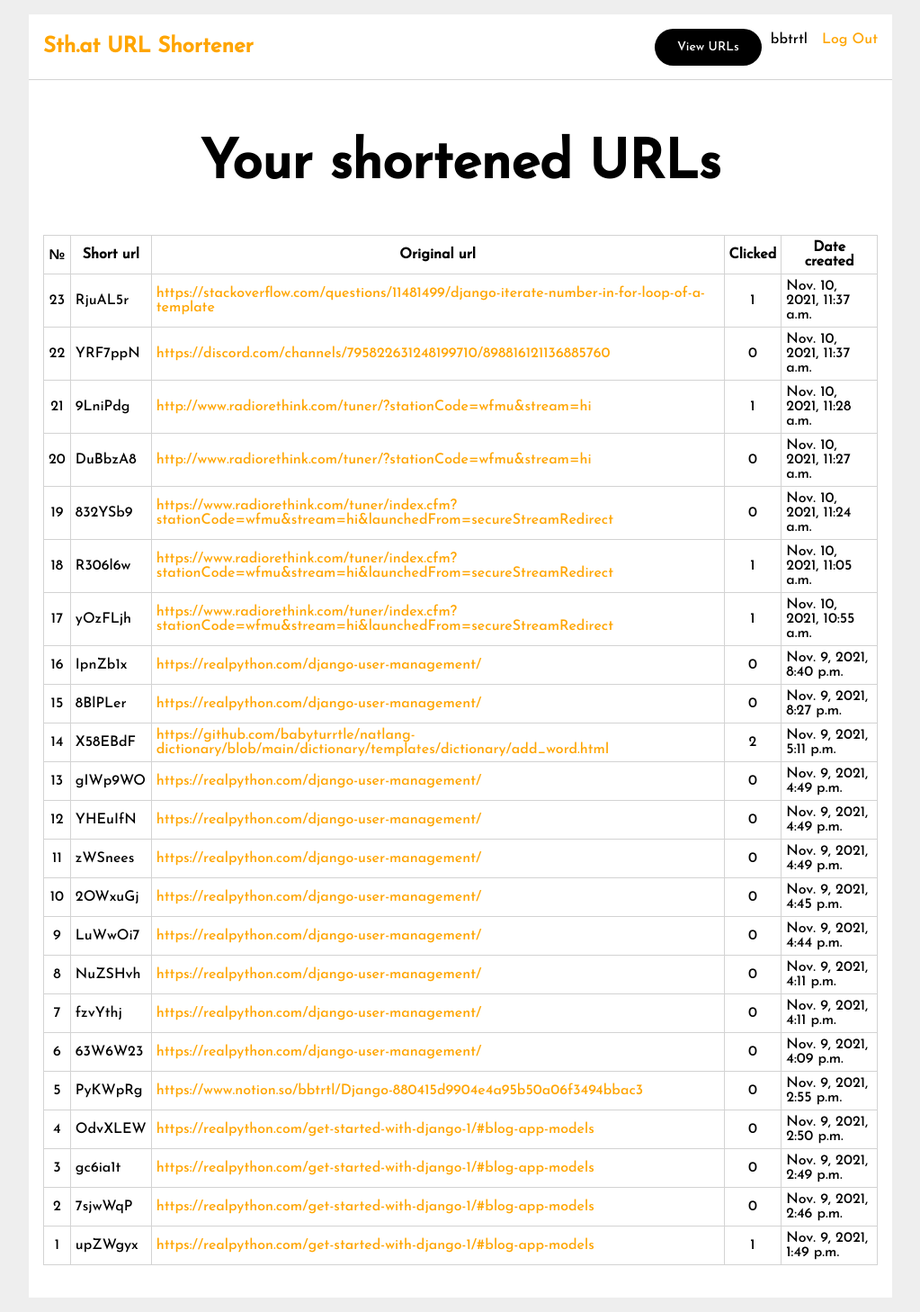
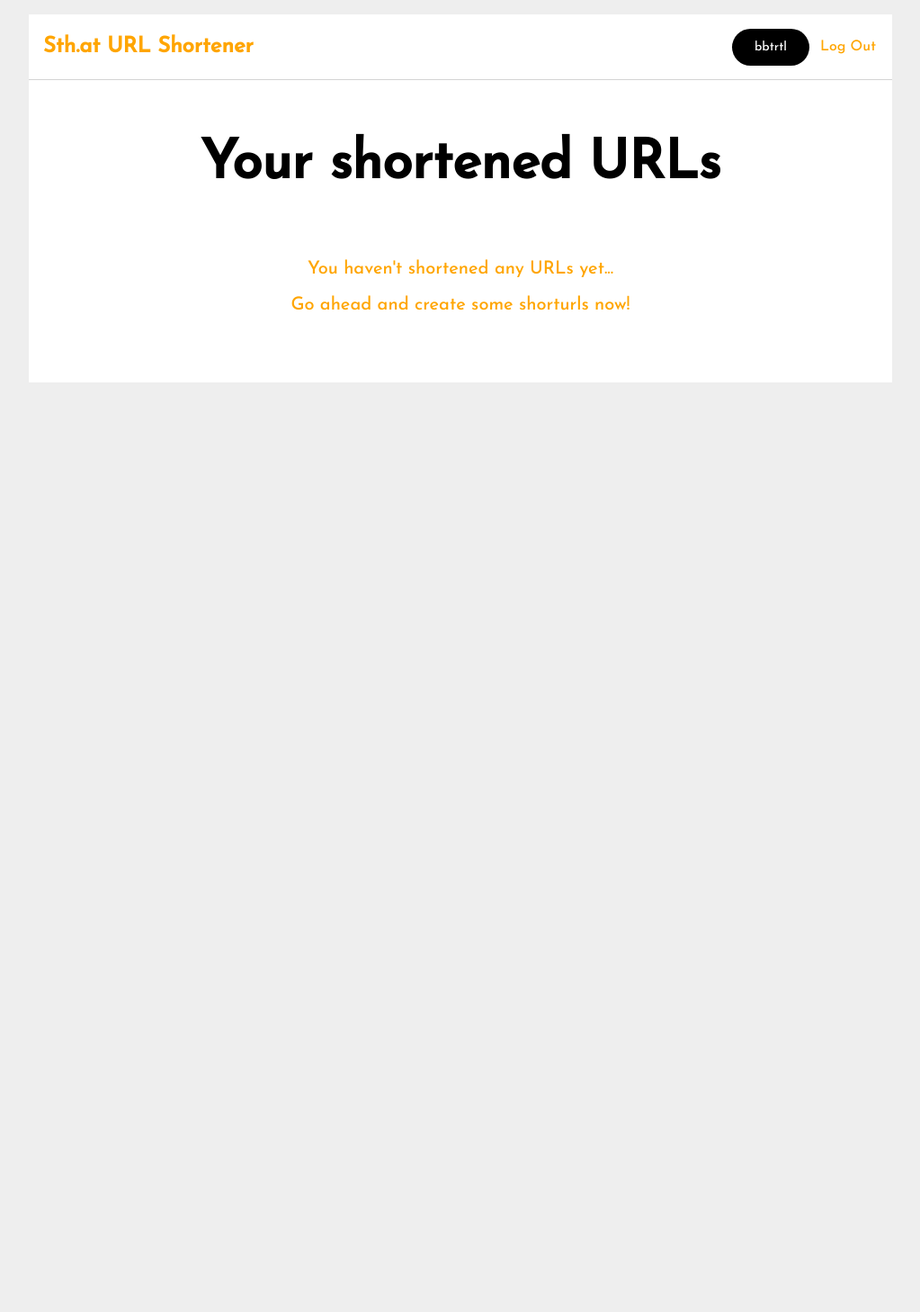
Before and after one commit to babyturrtle/python-django-task, a Django app: page /view-urls/ in a window 1280 px wide. Shown: the whole page at 90% size, without its empty margins (128-1151 px from the left). After the commit the page ends 425 px from the top, so only its background shows below. Run offline with Django 3.2, Linux system fonts and the light colour scheme; a user stored in the database is signed in; data comes from the database, SQL or seed files in the repository; both versions use the stored data as it was after the commit.

Commit message:
Final touches.

```diff
--- a/django/urlshortener/shorturl/forms.py
+++ b/django/urlshortener/shorturl/forms.py
@@ -1,13 +1,14 @@
-""" URL Shortener forms. """
+"""URL shortener forms"""
 
 from django import forms
 from .models import ShortUrl
 
 
 class ShorturlForm(forms.ModelForm):
+    """Form for creating shortened urls"""
 
     long_url = forms.URLField(widget=forms.URLInput(
-        attrs={"class": "form", "placeholder": "Paste link to shorten!"}
+        attrs={"class": "url-form", "placeholder": "Paste link to shorten!"}
     ))
 
     class Meta:
--- a/django/urlshortener/shorturl/models.py
+++ b/django/urlshortener/shorturl/models.py
@@ -1,31 +1,18 @@
-""" URL Shortener models. """
+"""URL shortener models"""
 
 from django.db import models
 from .utils import shorten_url
-
-"""
-class User(models.Model):
-
-    id = models.UUIDField()
-    username = models.CharField(max_length=15, unique=True)
-    password = models.CharField(max_length=25, unique=True)
-"""
+from django.contrib.auth.models import User
 
 
 class ShortUrl(models.Model):
-    """ Creates a short url from a given long one.
-
-        @short_url shortened link
-        @long_url the original link
-        @created date and time of short url creation
-        @clicks times the short url has been clicked on
-    """
+    """Creates a short url from a given long one"""
 
     short_url = models.CharField(max_length=15, unique=True, blank=True)
     long_url = models.URLField()
     created = models.DateTimeField(auto_now_add=True)
     clicks = models.PositiveIntegerField(default=0)
-    # user_id = models.ManyToOneRel()
+    author = models.ForeignKey(User, on_delete=models.CASCADE)
 
     class Meta:
         ordering = ["-created"]
--- a/django/urlshortener/shorturl/templates/shorturl/shorten_url.html
+++ b/django/urlshortener/shorturl/templates/shorturl/shorten_url.html
@@ -13,7 +13,7 @@
         </form>
     </div>
     {% if errors %}
-      <div class="alert alert-danger mt-4" role="alert">
+      <div class="flash" role="alert">
         <p>{{errors}}</p>
       </div>
     {% endif %}
--- a/django/urlshortener/shorturl/templates/shorturl/view_urls.html
+++ b/django/urlshortener/shorturl/templates/shorturl/view_urls.html
@@ -5,6 +5,7 @@
 {% endblock %}
 
 {% block content %}
+    {% if data %}
         <table>
             <tr>
                 <th>№</th>
@@ -15,12 +16,19 @@
             </tr>
             {% for row in data %}
                 <tr>
-                <td style="text-align: center">{{ row.id }}</td>
-                <td>{{ row.short_url }}</td>
+                    <td style="text-align: center">{{ forloop.counter }}</td>
+                    <td>{{ path }}{{ row.short_url }}</td>
                     <td><a href="{{ row.long_url }}" class="link">{{ row.long_url }}</a></td>
                     <td style="text-align: center">{{ row.clicks }}</td>
                     <td>{{ row.created }}</td>
                 </tr>
             {% endfor %}
         </table>
+    {% else %}
+        <div class="centered" style="color: orange; margin: 3em 0 3em 0;">
+            <p>You haven't shortened any URLs yet...</p>
+            <p>Go ahead and create some shorturls now!</p>
+        </div>
+    {% endif %}
+
 {% endblock %}
--- a/django/urlshortener/shorturl/urls.py
+++ b/django/urlshortener/shorturl/urls.py
@@ -1,14 +1,12 @@
-""" Urls for shorturl app. """
+"""URLs for shorturl app"""
 
-from django.urls import path
-
+from django.urls import path, include
 from . import views
 
 urlpatterns = [
+    path('', views.url_shortener, name='index'),
+    path('', include('django.contrib.auth.urls')),
     path('register/', views.register, name='register'),
-    path('login/', views.log_in, name='login'),
-    path('logout/', views.log_out, name='logout'),
-    path('', views.url_shortener, name='index'),
     path('view-urls/', views.view_urls, name='view_urls'),
     path('<str:shortened_part>', views.view_shorturl, name='shorturl'),
 ]
--- a/django/urlshortener/shorturl/views.py
+++ b/django/urlshortener/shorturl/views.py
@@ -1,74 +1,78 @@
-""" Url Shortener views. """
+"""URL shortener views"""
 
-from django.shortcuts import render
-from django.http import HttpResponse, Http404, HttpResponseRedirect
+from django.shortcuts import render, redirect
+from django.http import Http404, HttpResponseRedirect
+from django.contrib.auth import login, authenticate
+from django.contrib.auth.forms import UserCreationForm
+from django.contrib.auth.decorators import login_required
 
 from .models import ShortUrl
 from .forms import ShorturlForm
 
 
 def register(request):
-    """ Register a new user.
-        Validates that the username is not already taken.
-        Hashes the password for security.
-    """
+    """Register a new user"""
 
-    return HttpResponse("okay")
+    if request.method == 'POST':
+        form = UserCreationForm(request.POST)
+        if form.is_valid():
+            form.save()
+            username = form.cleaned_data.get('username')
+            raw_password = form.cleaned_data.get('password1')
+            user = authenticate(username=username, password=raw_password)
+            login(request, user)
+            return redirect('index')
+    else:
+        form = UserCreationForm()
 
-
-def log_in(request):
-    """ Log in a registered user by adding the user id to the session. """
-
-    return HttpResponse("yay")
-
-
-def log_out(request):
-    """ Clear the current session, including the stored user id. """
-
-    return HttpResponse("lsfs")
+    return render(request, 'registration/register.html', {'form': form})
 
 
 def url_shortener(request):
-    """ Shorten the url on input. """
+    """Shorten the url on input"""
 
     template = 'shorturl/shorten_url.html'
-    context = {}
-    context['form'] = ShorturlForm()
+    context = {'form': ShorturlForm()}
 
     if request.method == 'GET':
         return render(request, template, context)
+
     elif request.method == 'POST':
         used_form = ShorturlForm(request.POST)
         if used_form.is_valid():
-            shortened_object = used_form.save()
+            shortened_object = used_form.save(commit=False)
+            shortened_object.author = request.user
+            shortened_object.save()
             new_url = request.build_absolute_uri('/') + shortened_object.short_url
             long_url = shortened_object.long_url
             context['new_url'] = new_url
             context['long_url'] = long_url
-
             return render(request, template, context)
         context['errors'] = used_form.errors
+
         return render(request, template, context)
 
 
 def view_shorturl(request, shortened_part):
-    """ Redirect to the created shortened url. """
+    """Redirect to the original link from shortened url"""
 
     try:
         shorturl = ShortUrl.objects.get(short_url=shortened_part)
         shorturl.clicks += 1
         shorturl.save()
         return HttpResponseRedirect(shorturl.long_url)
-    except:
-        raise Http404("We're sorry, this link is broken.")
+
+    except ShortUrl.DoesNotExist:
+        raise Http404("Sorry, this link is broken.")
 
 
+@login_required
 def view_urls(request):
-    """ View all the shortened urls of a user. """
+    """View all the shortened urls of a logged-in user"""
 
-    template = 'shorturl/view_urls.html'
+    author = request.user
+    data = ShortUrl.objects.all().filter(author=author)
+    path = request.build_absolute_uri('/')
+    context = {'data': data, 'path': path}
 
-    data = ShortUrl.objects.all()
-    context = {'data': data}
-
-    return render(request, template, context)
+    return render(request, 'shorturl/view_urls.html', context)
--- a/django/urlshortener/shorturl/static/style.css
+++ b/django/urlshortener/static/style.css
@@ -47,11 +47,19 @@ nav ul  {
   list-style: none;
   margin: 0;
   padding: 0;
+  align-items: center;
+  justify-content:center;
+}
+
+nav ul li {
+  justify-content:center;
+  text-align: center;
 }
 
 nav ul li a, nav ul li span, header .action {
   display: block;
   padding: 0.5rem;
+  margin: 4px 2px 4px 2px;
 }
 
 table {
@@ -115,7 +123,14 @@ th, td {
 input {
   padding: 8px 8px;
   font-size: 16px;
+}
+
+.url-form {
   width: 40em;
+}
+
+.helptext{
+  visibility: hidden;
 }
 
 .centered {
--- a/django/urlshortener/shorturl/templates/base.html
+++ b/django/urlshortener/templates/base.html
@@ -12,9 +12,8 @@
 <nav>
   <h1><a href="{% url 'index' %}">Sth.at URL Shortener</a></h1>
   <ul>
-    <li><a href="{% url 'view_urls' %}" class="button">View URLs</a>
-    {% if user %}
-      <li><span>{{ user.username }}</span>
+    {% if user.is_authenticated %}
+      <li><a href="{% url 'view_urls' %}" class="button">{{ user.username }}</a>
       <li><a href="{% url 'logout' %}" class="link">Log Out</a>
     {% else %}
       <li><a href="{% url 'register' %}" class="link">Register</a>
--- a/django/urlshortener/urlshortener/settings.py
+++ b/django/urlshortener/urlshortener/settings.py
@@ -55,7 +55,7 @@ ROOT_URLCONF = 'urlshortener.urls'
 TEMPLATES = [
     {
         'BACKEND': 'django.template.backends.django.DjangoTemplates',
-        'DIRS': [],
+        'DIRS': ['urlshortener/../templates/'],
         'APP_DIRS': True,
         'OPTIONS': {
             'context_processors': [
@@ -119,8 +119,12 @@ USE_TZ = True
 # https://docs.djangoproject.com/en/3.2/howto/static-files/
 
 STATIC_URL = '/static/'
+STATICFILES_DIRS = ['urlshortener/../static/']
 
 # Default primary key field type
 # https://docs.djangoproject.com/en/3.2/ref/settings/#default-auto-field
 
 DEFAULT_AUTO_FIELD = 'django.db.models.BigAutoField'
+
+LOGOUT_REDIRECT_URL = 'index'
+LOGIN_REDIRECT_URL = 'index'
```
Also changed, not shown: django/urlshortener/shorturl/templates/registration/login.html (added, +38 -0 lines), django/urlshortener/shorturl/templates/registration/register.html (added, +25 -0 lines), django/urlshortener/shorturl/utils.py (+3 -4 lines), django/urlshortener/db.sqlite3, django/urlshortener/shorturl/migrations/0002_shorturl_author.py (added), django/urlshortener/shorturl/templates/auth/login.html (deleted), django/urlshortener/shorturl/templates/auth/register.html (deleted). Lines whose indentation alone changed are shown as unchanged.
